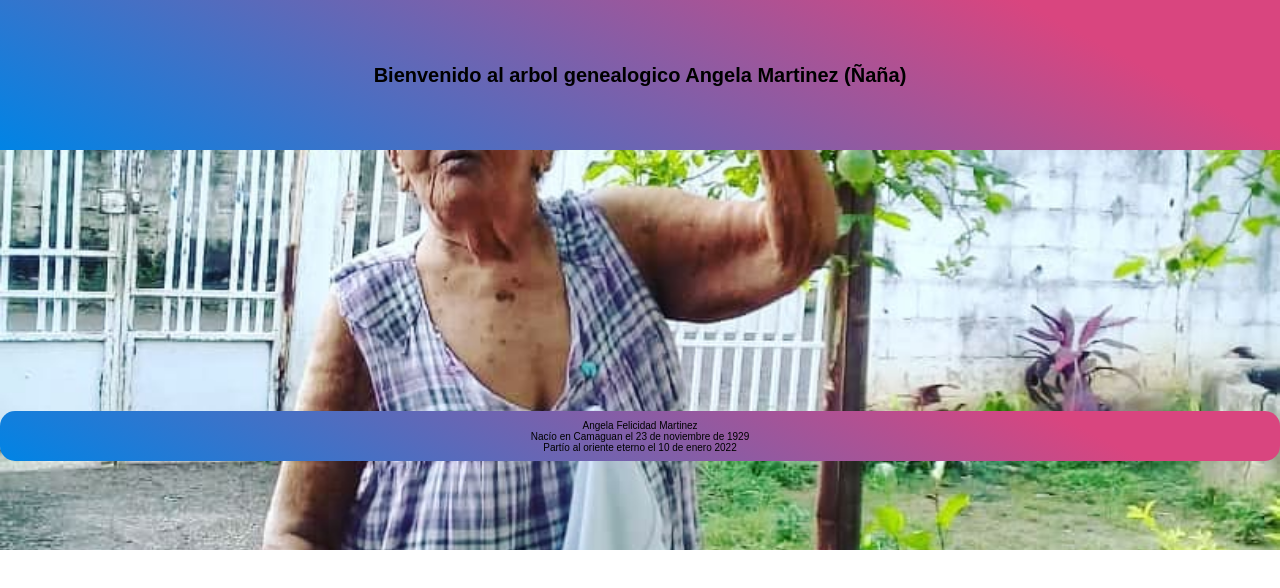
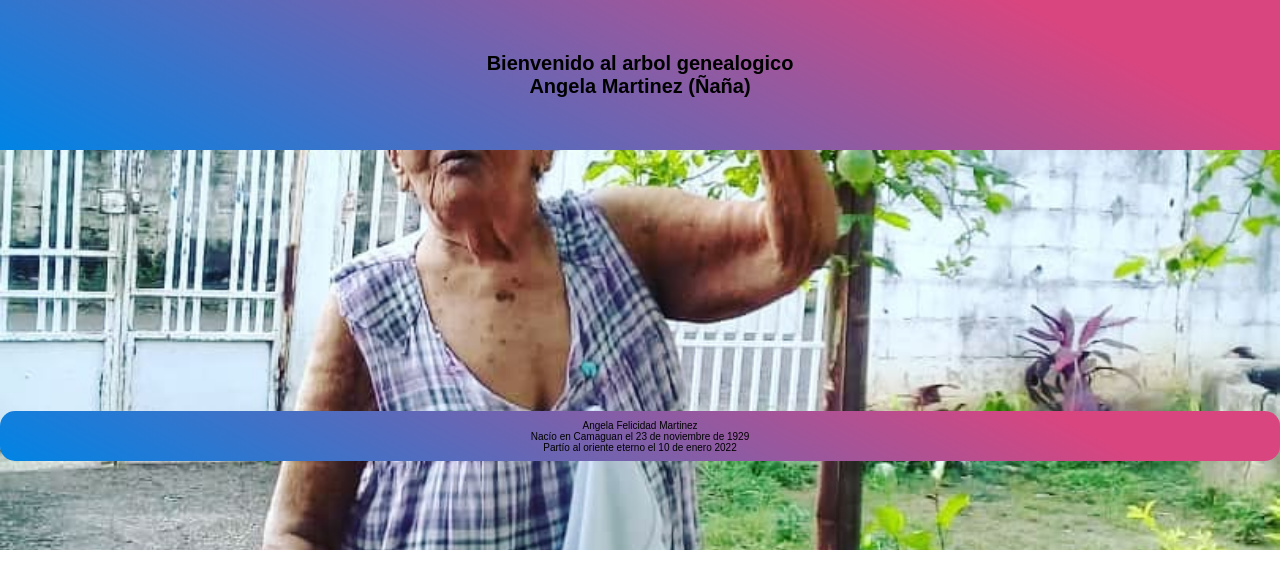
Before and after one commit to elifred2022/Arbol_Angela, a plain HTML site: page index.html in a window 1280 px wide. Drawn offline with Linux system fonts and the light colour scheme.

Commit message:
Update index.html

```diff
--- a/index.html
+++ b/index.html
@@ -9,7 +9,8 @@
 </head>
 <body>
     <header>
-        <h1>Bienvenido al arbol genealogico Angela Martinez (Ñaña)</h1>
+        <h1>Bienvenido al arbol genealogico</h1>
+        <h1>Angela Martinez (Ñaña)</h1>
     </header>
     <main>
         <section class="AngelaMartinez">
```
